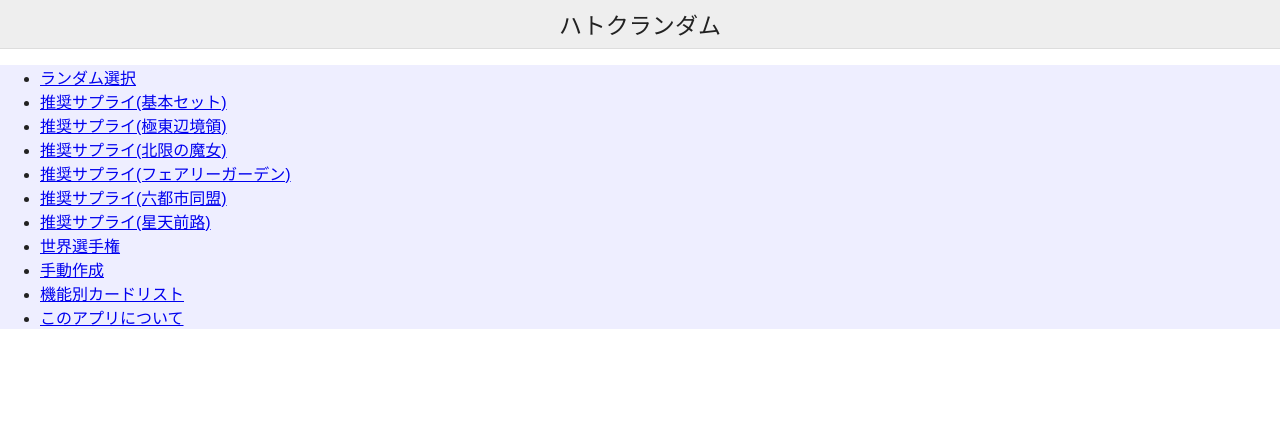
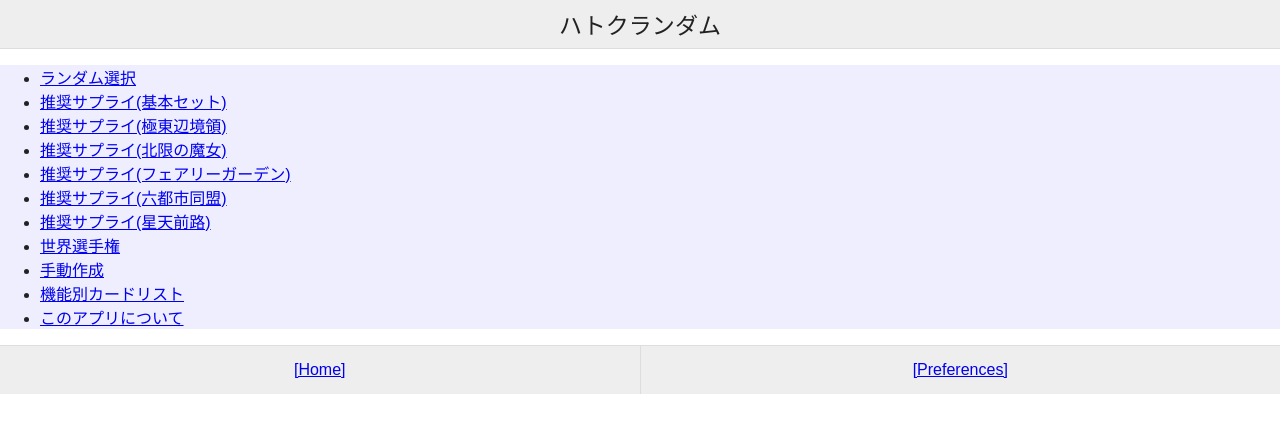
Before and after one commit to mixazizup/hatokurandom, a Nuxt app: page / in a window 1280 px wide. Shown: the top 432 px of the page. Built offline with nearby package versions, Linux system fonts and the light colour scheme.

Commit message:
Add basic bottom pane

```diff
--- /dev/null
+++ b/components/BottomPane.vue
@@ -0,0 +1,41 @@
+<template>
+  <div class="bottom-pane">
+    <nuxt-link to="/" class="tab">
+      [Home]
+    </nuxt-link>
+    <nuxt-link to="/configure" class="tab">
+      [Preferences]
+    </nuxt-link>
+  </div>
+</template>
+
+<script>
+export default {
+  name: 'BottomPane'
+}
+</script>
+
+<style scoped>
+
+.bottom-pane {
+  align-items: center;
+  background: #eee;
+  border-top: 1px solid #ddd;
+  display: flex;
+  height: 3em;
+  justify-content: center;
+}
+
+.tab {
+  align-items: center;
+  display: flex;
+  height: 100%;
+  justify-content: center;
+  width: 100%;
+}
+
+.tab + .tab {
+  border-left: 1px solid #ddd;
+}
+
+</style>
--- a/layouts/default.vue
+++ b/layouts/default.vue
@@ -2,14 +2,17 @@
   <div class="app">
     <top-pane />
     <nuxt />
+    <bottom-pane />
   </div>
 </template>
 
 <script>
+import BottomPane from '~/components/BottomPane'
 import TopPane from '~/components/TopPane'
 
 export default {
   components: {
+    BottomPane,
     TopPane
   }
 }
```
